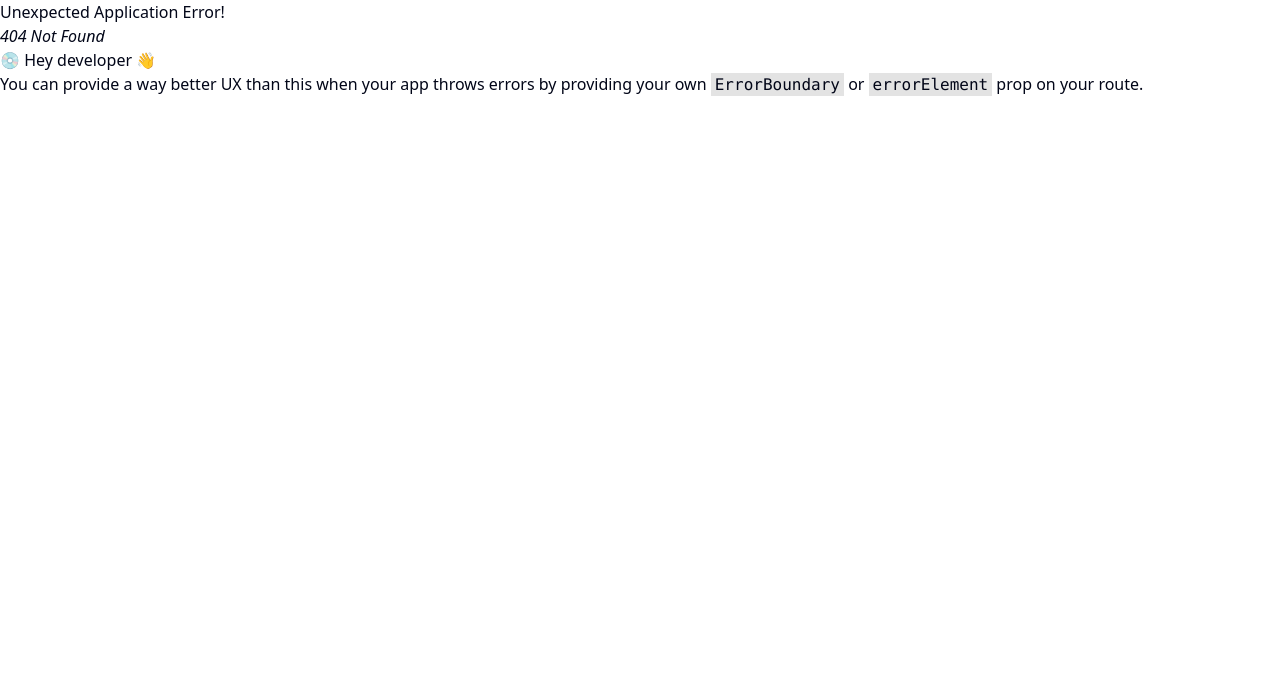
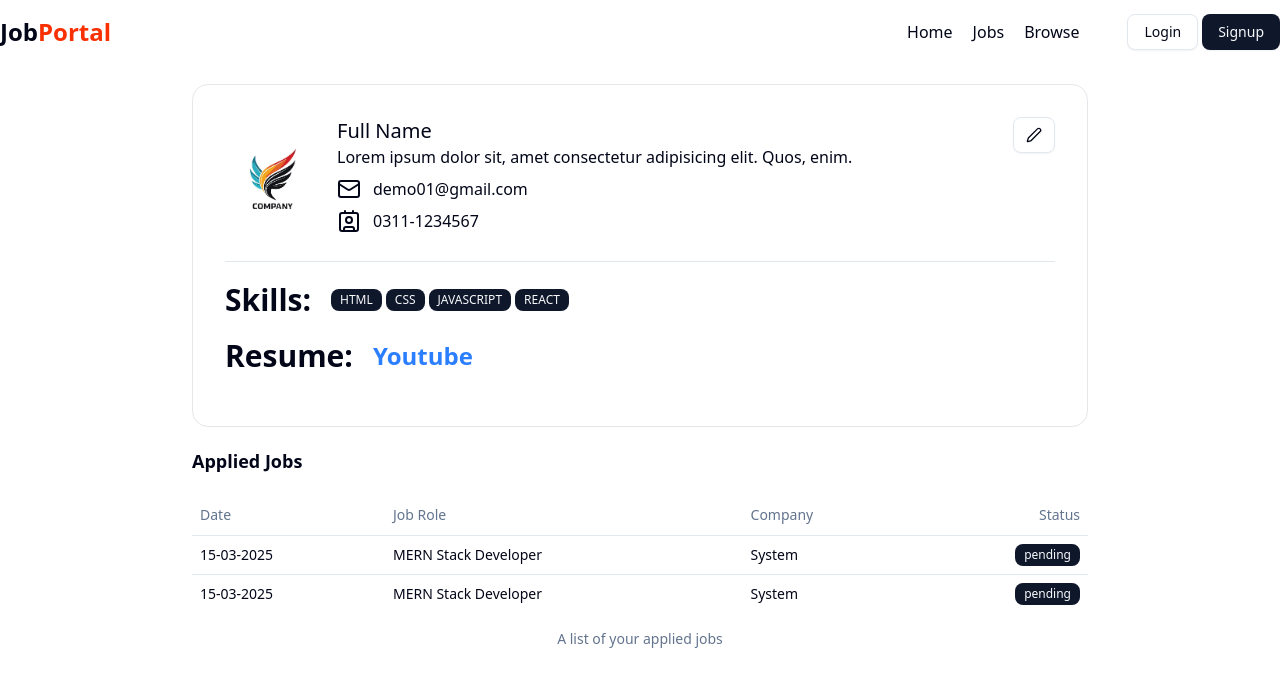
Before and after one commit to ZainHanif29/job-portal, a React (Vite) app in the folder client/: page /profile in a window 1280 px wide. Before the commit this address had no page. Shown: the top 686 px of the page. Built offline with nearby package versions, Linux system fonts and the light colour scheme.

Commit message:
user profile page

```diff
--- a/client/src/App.jsx
+++ b/client/src/App.jsx
@@ -1,17 +1,18 @@
 import { createBrowserRouter, RouterProvider } from "react-router-dom";
 import "./App.css";
-import Navbar from "./components/shared/navbar";
 import Home from "./pages/main/home";
 import Login from "./pages/auth/login";
 import Signup from "./pages/auth/signup";
 import Job from "./pages/main/job";
 import Browse from "./pages/main/browse";
+import Profile from "./pages/main/profile";
 
 function App() {
   const appRouter = createBrowserRouter([
     { path: "/", element: <Home /> },
     { path: "/job", element: <Job /> },
     { path: "/browse", element: <Browse /> },
+    { path: "/profile", element: <Profile /> },
     { path: "/login", element: <Login /> },
     { path: "/signup", element: <Signup /> },
   ]);
--- /dev/null
+++ b/client/src/components/applied-job-table.jsx
@@ -0,0 +1,43 @@
+import React from "react";
+import {
+  Table,
+  TableBody,
+  TableCaption,
+  TableCell,
+  TableHead,
+  TableHeader,
+  TableRow,
+} from "./ui/table";
+import { Badge } from "./ui/badge";
+
+const AppliedJobTable = () => {
+  return (
+    <div>
+      <Table>
+        <TableCaption>A list of your applied jobs</TableCaption>
+        <TableHeader>
+          <TableRow>
+            <TableHead>Date</TableHead>
+            <TableHead>Job Role</TableHead>
+            <TableHead>Company</TableHead>
+            <TableHead className="text-right">Status</TableHead>
+          </TableRow>
+        </TableHeader>
+        <TableBody>
+          {[1, 2].map((item, index) => (
+            <TableRow key={index}>
+              <TableCell>15-03-2025</TableCell>
+              <TableCell>MERN Stack Developer</TableCell>
+              <TableCell>System</TableCell>
+              <TableCell className="text-right">
+                <Badge>pending</Badge>
+              </TableCell>
+            </TableRow>
+          ))}
+        </TableBody>
+      </Table>
+    </div>
+  );
+};
+
+export default AppliedJobTable;
--- a/client/src/components/shared/navbar.jsx
+++ b/client/src/components/shared/navbar.jsx
@@ -65,7 +65,9 @@ const Navbar = () => {
                 <div className="flex flex-col">
                   <div className="flex items-center">
                     <User2 />
-                    <Button variant="link">View Profile</Button>
+                    <Link to="/profile">
+                      <Button variant="link">View Profile</Button>
+                    </Link>
                   </div>
                   <div className="flex items-center">
                     <LogOut />
--- /dev/null
+++ b/client/src/components/ui/table.jsx
@@ -0,0 +1,121 @@
+import * as React from "react"
+
+import { cn } from "@/lib/utils"
+
+function Table({
+  className,
+  ...props
+}) {
+  return (
+    (<div data-slot="table-container" className="relative w-full overflow-x-auto">
+      <table
+        data-slot="table"
+        className={cn("w-full caption-bottom text-sm", className)}
+        {...props} />
+    </div>)
+  );
+}
+
+function TableHeader({
+  className,
+  ...props
+}) {
+  return (
+    (<thead
+      data-slot="table-header"
+      className={cn("[&_tr]:border-b", className)}
+      {...props} />)
+  );
+}
+
+function TableBody({
+  className,
+  ...props
+}) {
+  return (
+    (<tbody
+      data-slot="table-body"
+      className={cn("[&_tr:last-child]:border-0", className)}
+      {...props} />)
+  );
+}
+
+function TableFooter({
+  className,
+  ...props
+}) {
+  return (
+    (<tfoot
+      data-slot="table-footer"
+      className={cn("bg-muted/50 border-t font-medium [&>tr]:last:border-b-0", className)}
+      {...props} />)
+  );
+}
+
+function TableRow({
+  className,
+  ...props
+}) {
+  return (
+    (<tr
+      data-slot="table-row"
+      className={cn(
+        "hover:bg-muted/50 data-[state=selected]:bg-muted border-b transition-colors",
+        className
+      )}
+      {...props} />)
+  );
+}
+
+function TableHead({
+  className,
+  ...props
+}) {
+  return (
+    (<th
+      data-slot="table-head"
+      className={cn(
+        "text-muted-foreground h-10 px-2 text-left align-middle font-medium whitespace-nowrap [&:has([role=checkbox])]:pr-0 [&>[role=checkbox]]:translate-y-[2px]",
+        className
+      )}
+      {...props} />)
+  );
+}
+
+function TableCell({
+  className,
+  ...props
+}) {
+  return (
+    (<td
+      data-slot="table-cell"
+      className={cn(
+        "p-2 align-middle whitespace-nowrap [&:has([role=checkbox])]:pr-0 [&>[role=checkbox]]:translate-y-[2px]",
+        className
+      )}
+      {...props} />)
+  );
+}
+
+function TableCaption({
+  className,
+  ...props
+}) {
+  return (
+    (<caption
+      data-slot="table-caption"
+      className={cn("text-muted-foreground mt-4 text-sm", className)}
+      {...props} />)
+  );
+}
+
+export {
+  Table,
+  TableHeader,
+  TableBody,
+  TableFooter,
+  TableHead,
+  TableRow,
+  TableCell,
+  TableCaption,
+}
--- /dev/null
+++ b/client/src/pages/main/profile.jsx
@@ -0,0 +1,73 @@
+import Navbar from "@/components/shared/navbar";
+import { Avatar, AvatarImage } from "@/components/ui/avatar";
+import React from "react";
+import logo from "/company-logo.png";
+import { Button } from "@/components/ui/button";
+import { Contact, Mail, Pen } from "lucide-react";
+import { Badge } from "@/components/ui/badge";
+import { Label } from "@/components/ui/label";
+import AppliedJobTable from "@/components/applied-job-table";
+
+const skills = ["HTML", "CSS", "JAVASCRIPT", "REACT"];
+const Profile = () => {
+  return (
+    <div>
+      <Navbar />
+      <div className="max-w-4xl mx-auto bg-white border border-gray-200 rounded-2xl my-5 p-8">
+        <div className="flex justify-between">
+          <div className="flex items-center gap-4">
+            <Avatar className="h-24 w-24">
+              <AvatarImage src={logo} alt="profile-img" />
+            </Avatar>
+            <div>
+              <h1 className="font-medium text-xl">Full Name</h1>
+              <p>
+                Lorem ipsum dolor sit, amet consectetur adipisicing elit. Quos,
+                enim.
+              </p>
+              <div>
+                <div className="flex items-center gap-3 my-2">
+                  <Mail /> <span>demo01@gmail.com</span>
+                </div>
+                <div className="flex items-center gap-3 my-2">
+                  <Contact /> <span>0311-1234567</span>
+                </div>
+              </div>
+            </div>
+          </div>
+          <Button className="" variant="outline">
+            <Pen />
+          </Button>
+        </div>
+        <hr className="my-5" />
+        {/*  */}
+        <div className="my-5 flex items-center gap-5">
+          <Label className="text-3xl font-bold">Skills:</Label>
+          <div className="flex items-center gap-1">
+            {skills.length !== 0 ? (
+              skills.map((item, index) => <Badge key={index}>{item}</Badge>)
+            ) : (
+              <span>N/A</span>
+            )}
+          </div>
+        </div>
+        <div className="my-5 flex items-center gap-5">
+          <Label className="text-3xl font-bold">Resume:</Label>
+          <a
+            href="https://www.youtube.com/"
+            target="_blank"
+            className=" text-blue-500 text-2xl font-bold cursor-pointer hover:underline"
+          >
+            Youtube
+          </a>
+        </div>
+      </div>
+      <div className="max-w-4xl mx-auto bg-white rounded-2xl">
+        <h1 className="font-bold text-lg my-5">Applied Jobs</h1>
+        <AppliedJobTable />
+      </div>
+    </div>
+  );
+};
+
+export default Profile;
```
